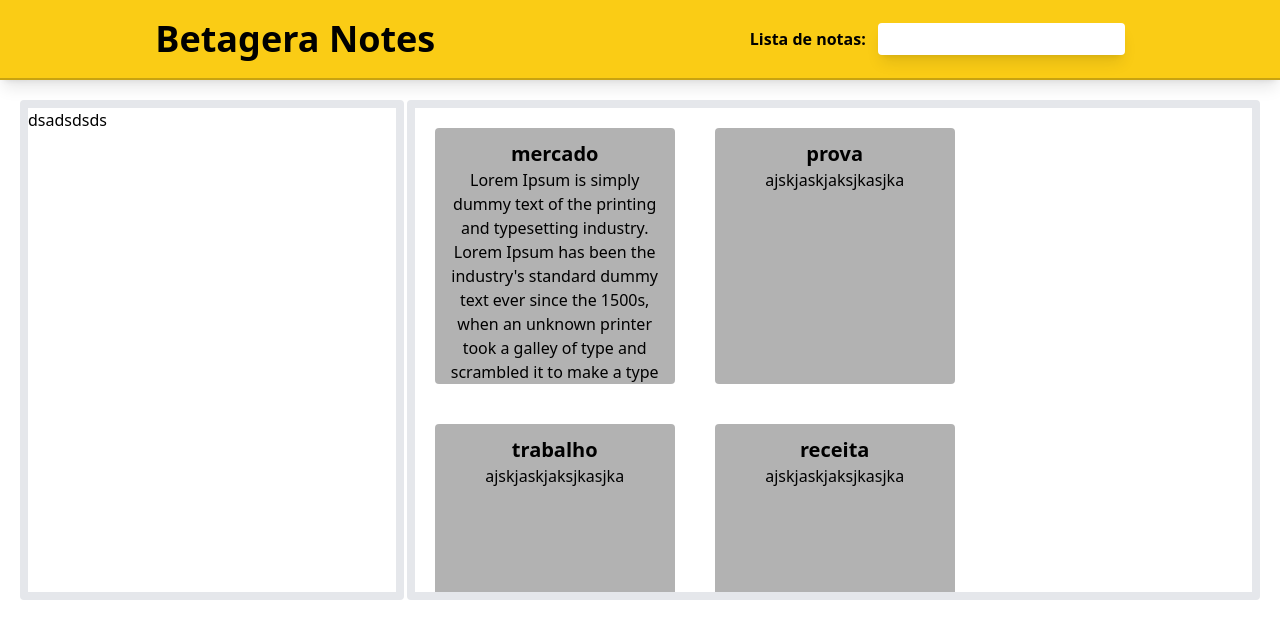
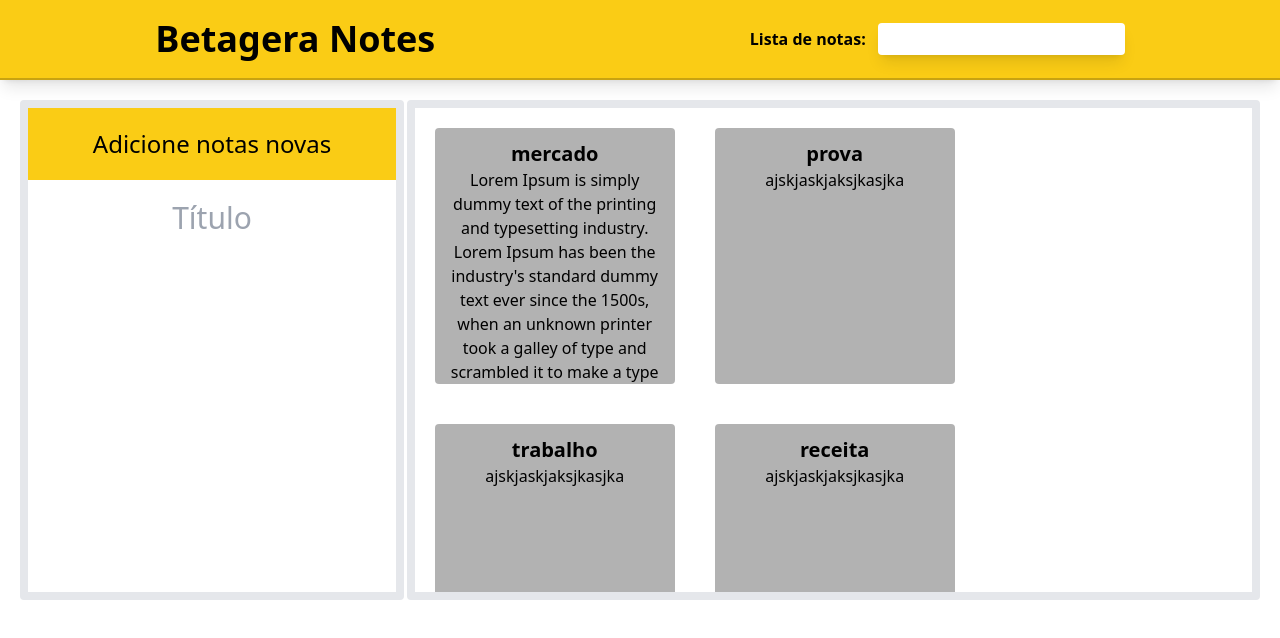
Before and after one commit to Kauan-Gomes/ProjetoWeb2-Storybook, a Next.js app: page / in a window 1280 px wide. Shown: the top 638 px of the page. Built offline with nearby package versions, Linux system fonts and the light colour scheme.

Commit message:
construindo modal

```diff
--- a/src/app/page.js
+++ b/src/app/page.js
@@ -69,7 +69,7 @@ export default function Home() {
           handleOptionChange={handleOptionChange}
           selectedOption={selectedOption}
         />
-        <section className='relative mt-5 '>
+        <section className='flex mt-5 '>
           <Modal/>
           <ListaNotas listaNotas={filteredNotes} />
         </section>
--- a/src/components/Modal/Modal.jsx
+++ b/src/components/Modal/Modal.jsx
@@ -1,7 +1,10 @@
 
 const Modal = () => {
   return (
-    <div className="absolute border-8 left-5 w-96 h-[500px] rounded">dsadsdsds</div>
+    <div className="relative border-8 left-5 w-96 h-[500px] rounded text-center overflow-hidden flex-wrap">
+        <h1 className="text-2xl bg-yellow-400 p-5">Adicione notas novas</h1>
+        <input className="text-center text-3xl focus:outline-none mt-5 max-w-full break-all overflow-auto" placeholder="Título" type="text" />
+    </div>
   )
 }
 
```
